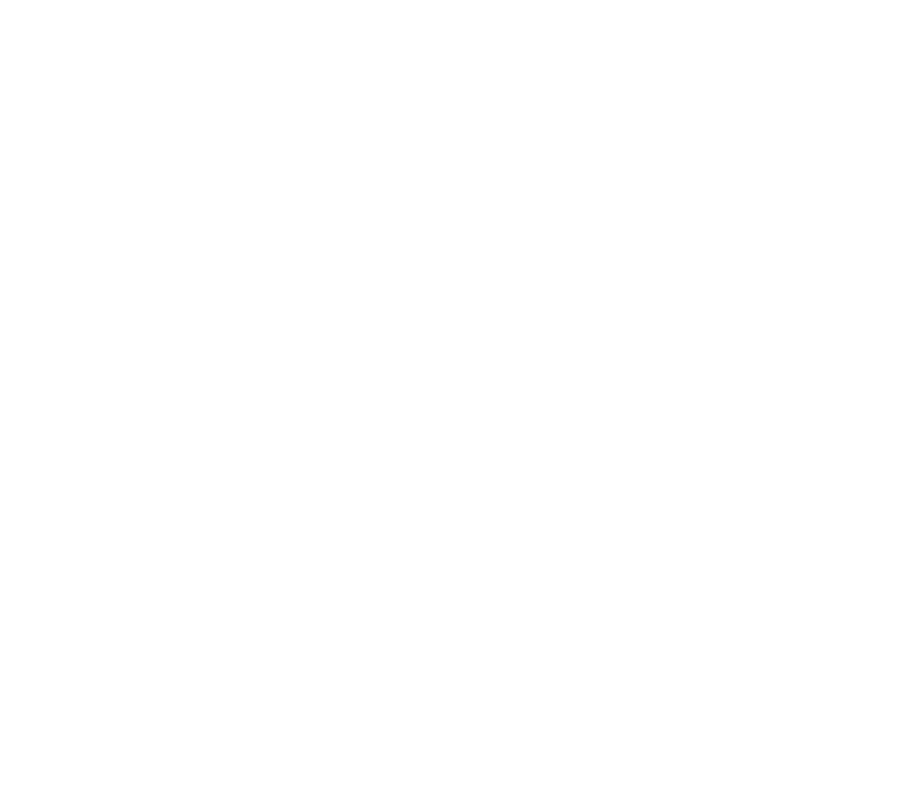
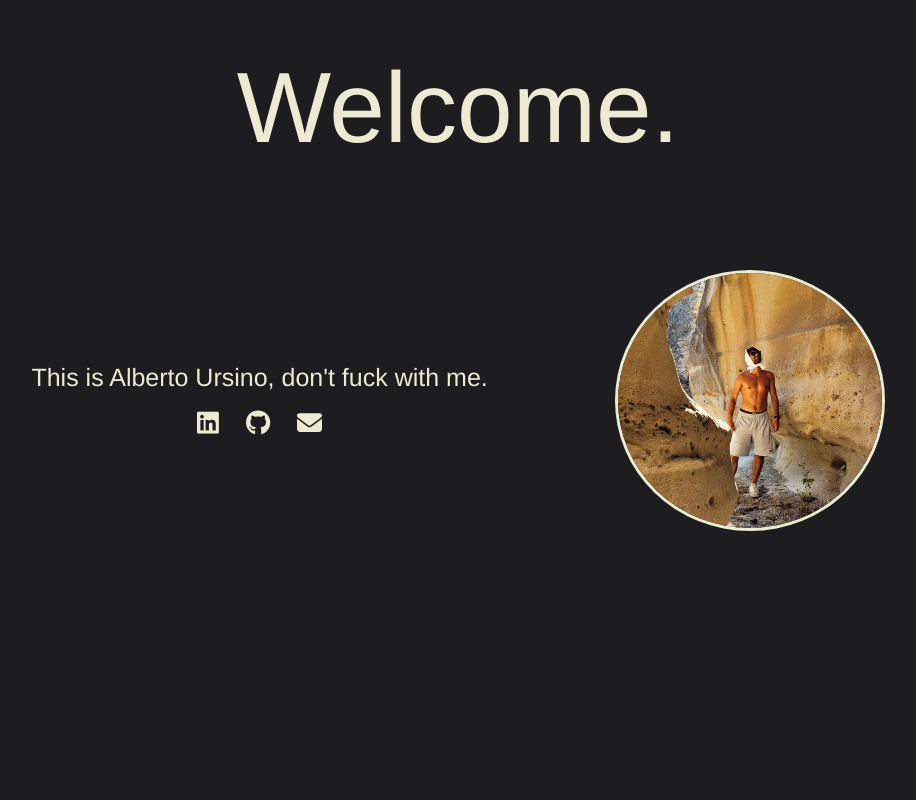
Before and after one commit to albertoursino/albertoursino.github.io, a Django app: page / in a window 1280 px wide. Before the commit the part shown is empty. Shown: the whole page, without its empty margins (182-1098 px from the left). Run offline with Django 5.2, Linux system fonts and the light colour scheme.

Commit message:
feat: created a simple first version of the website
- addedd clickable icons
- used css, javascript to customize the html
- new pre-commit hook for style (css, html, js, ...etc) files

```diff
--- /dev/null
+++ b/webapp/ursinoalberto/static/ursinoalberto/javascripts/home.js
@@ -0,0 +1,17 @@
+center_central_section();
+
+window.onresize = center_central_section;
+
+function center_central_section() {
+  // get div elements
+  let title_section = document.querySelector(".title-section");
+  let variable_div = document.querySelector(".variable-div");
+  let central_section = document.querySelector(".profile-pic-section");
+  // get their real height
+  let x = title_section.clientHeight;
+  let tot = window.innerHeight;
+  let ch = central_section.clientHeight;
+  // modify the height of the "variable" div
+  let y = (tot - 2 * x - ch) / 2;
+  variable_div.style.height = y + "px";
+}
--- /dev/null
+++ b/webapp/ursinoalberto/static/ursinoalberto/styles/home.css
@@ -0,0 +1,70 @@
+/* defining global variables */
+:root {
+  --a: #1d1d20;
+  --b: #ebebd3;
+  --c: #da4167;
+  --d: #f4d35e;
+  --e: #f78764;
+  --default-box-shadow: 10px 10px 20px 0px var(--b);
+  --default-text-shadow: 10px 10px 20px var(--b);
+  --default-border: solid 3px var(--b);
+}
+
+/* head style attributes */
+head {
+  display: none;
+}
+
+/* body style attributes */
+body {
+  background-color: var(--a);
+  font-family: "Montserrat-Regular", Helvetica, Arial, sans-serif;
+  color: var(--b);
+  display: inline-block;
+  min-height: 100vh; /* https://greggod.medium.com/css-do-not-put-height-100-on-the-body-html-e36bda3551b3 */
+  margin: 0;
+}
+
+.title-section {
+  display: block;
+  text-align: center;
+  font-size: 100px;
+  padding: 50px;
+}
+
+.profile-pic-section {
+  text-align: center;
+  margin: 0px 200px;
+  display: flex;
+  justify-content: space-around;
+}
+
+.section {
+  align-content: center;
+  font-size: 25px;
+  margin: 0 100px 0 0;
+}
+
+.profile-pic-section img {
+  width: 30%;
+  height: fit-content;
+  align-self: center;
+  border-radius: 100%;
+  border: var(--default-border);
+}
+
+.icons {
+  padding: 17px 0 0 0;
+}
+
+.icons i {
+  margin: 0 10px;
+}
+
+a {
+  color: var(--b);
+}
+
+a:visited {
+  color: var(--b);
+}
--- a/webapp/ursinoalberto/templates/ursinoalberto/home.html
+++ b/webapp/ursinoalberto/templates/ursinoalberto/home.html
@@ -1 +1,49 @@
-<title>Alberto Ursino</title>
+{% load static %}
+
+<!doctype html>
+
+<html lang="en">
+  <head>
+    <meta charset="utf-8" />
+    <link
+      rel="stylesheet"
+      href="{% static 'ursinoalberto/styles/home.css' %}"
+    />
+    <link
+      rel="stylesheet"
+      href="https://cdnjs.cloudflare.com/ajax/libs/font-awesome/6.5.2/css/all.min.css"
+      integrity="sha512-SnH5WK+bZxgPHs44uWIX+LLJAJ9/2PkPKZ5QiAj6Ta86w+fsb2TkcmfRyVX3pBnMFcV7oQPJkl9QevSCWr3W6A=="
+      crossorigin="anonymous"
+      referrerpolicy="no-referrer"
+    />
+  </head>
+
+  <body>
+    <div class="title-section">Welcome.</div>
+    <div class="variable-div"></div>
+    <div class="profile-pic-section">
+      <div class="section">
+        <div class="text">This is Alberto Ursino, don't fuck with me.</div>
+        <div class="icons">
+          <a
+            href="https://www.linkedin.com/in/alberto-ursino-8b3466161/"
+            target="_blank"
+            ><i class="fa-brands fa-linkedin"></i
+          ></a>
+          <a href="https://github.com/albertoursino" target="_blank"
+            ><i class="fa-brands fa-github"></i
+          ></a>
+          <a href="mailto:albertoursino98@gmail.com"
+            ><i class="fa-solid fa-envelope"></i
+          ></a>
+        </div>
+      </div>
+      <img
+        src="{% static 'ursinoalberto/images/me.jpeg' %}"
+        alt="Main picture of Alberto Ursino"
+      />
+    </div>
+  </body>
+</html>
+
+<script src="{% static 'ursinoalberto/javascripts/home.js' %}"></script>
```
Also changed, not shown: .pre-commit-config.yaml, webapp/ursinoalberto/static/ursinoalberto/images/me.jpeg (added), 1 other file.
